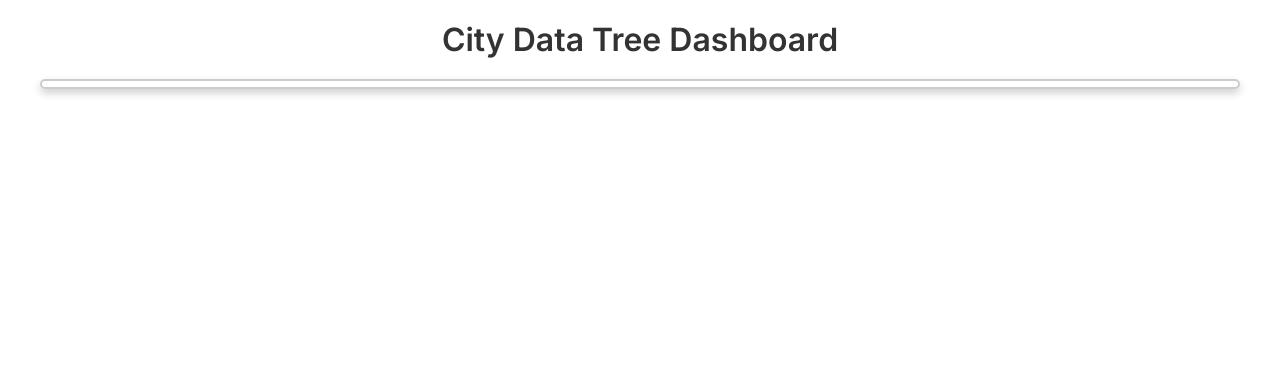
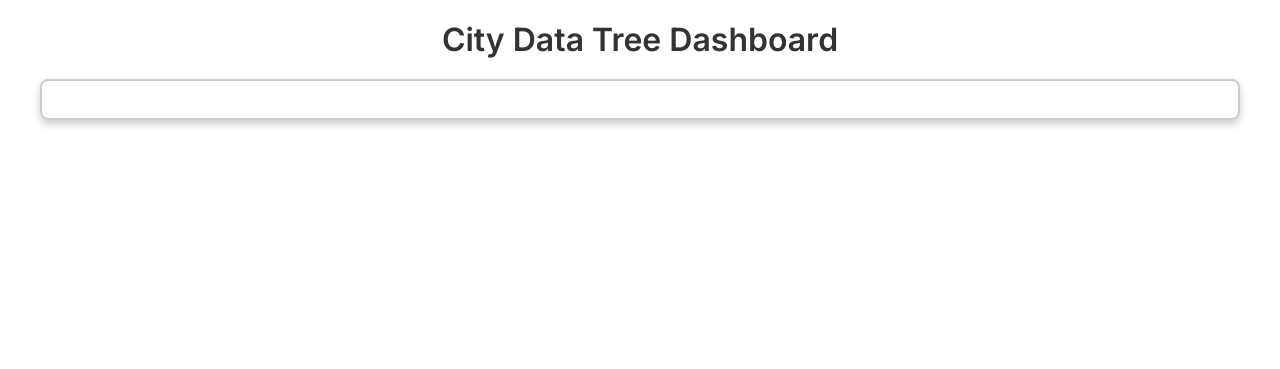
Before and after one commit to zbirnbaum/cmpscapstone, a Django app: template capstone_frontend/cap_frontend/templates/index.html in a window 1280 px wide. Shown: the part 51-420 px from the top of the page. Run offline with Django 5.2, Linux system fonts and the light colour scheme; the template is opened without the code that fills it, so the values that code supplies are empty; parts of the project's set-up code (start-up, migrations or seed data) failed here and were passed over.

Commit message:
Update index.html
Container fixes

```diff
--- a/capstone_frontend/cap_frontend/templates/index.html
+++ b/capstone_frontend/cap_frontend/templates/index.html
@@ -32,12 +32,15 @@
         color: #333;
     }
     .dashboard-container {
-    width: 100%; /* Adjust as needed */
-    max-width: 1200px;
-    height: 70%; /* Adjust as needed */
-    border: 2px solid #ccc; /* Thinner border */
+    width: 100%; /* Takes up the full available width */
+    max-width: 1200px;  /* Keeps the container from stretching too far */
+    height: 60%;  /* Reduced height, half the original padding */
+    border: 2px solid #ccc;  /* Thinner border */
     border-radius: 8px;
-    padding: 3px 15px;  /* Equal padding on left/right (15px) and halved top/bottom (3px) */
+    padding-top: 1.5%;  /* Reduced top padding by half */
+    padding-bottom: 1.5%;  /* Reduced bottom padding by half */
+    padding-left: 3%;  /* Equal padding on left */
+    padding-right: 3%;  /* Equal padding on right */
     overflow: hidden;
     box-shadow: 0 4px 8px rgba(0, 0, 0, 0.2);
 }
```
